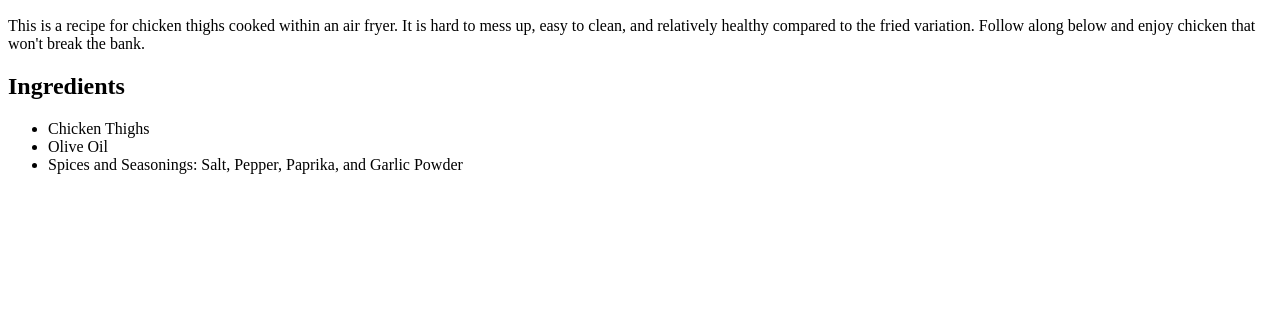
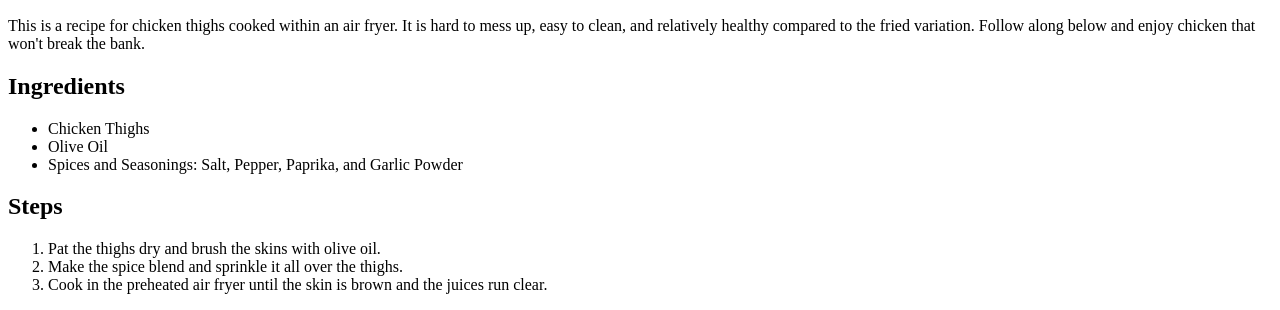
Before and after one commit to TheSeeker07/odin-recipes, a plain HTML site: page recipes/chicken_thighs.html in a window 1280 px wide. Shown: the part 556-866 px from the top of the page. Before the commit the page ends 800 px from the top, so only its background shows below. Drawn offline with Linux system fonts and the light colour scheme.

Commit message:
Add steps to chicken_thighs.html

```diff
--- a/recipes/chicken_thighs.html
+++ b/recipes/chicken_thighs.html
@@ -20,6 +20,12 @@
         <li>Olive Oil</li>
         <li>Spices and Seasonings: Salt, Pepper, Paprika, and Garlic Powder</li>
     </ul>
+    <h2>Steps</h2>
+    <ol>
+        <li>Pat the thighs dry and brush the skins with olive oil.</li>
+        <li>Make the spice blend and sprinkle it all over the thighs.</li>
+        <li>Cook in the preheated air fryer until the skin is brown and the juices run clear.</li>
+    </ol>
 
 </body>
 </html>
```
